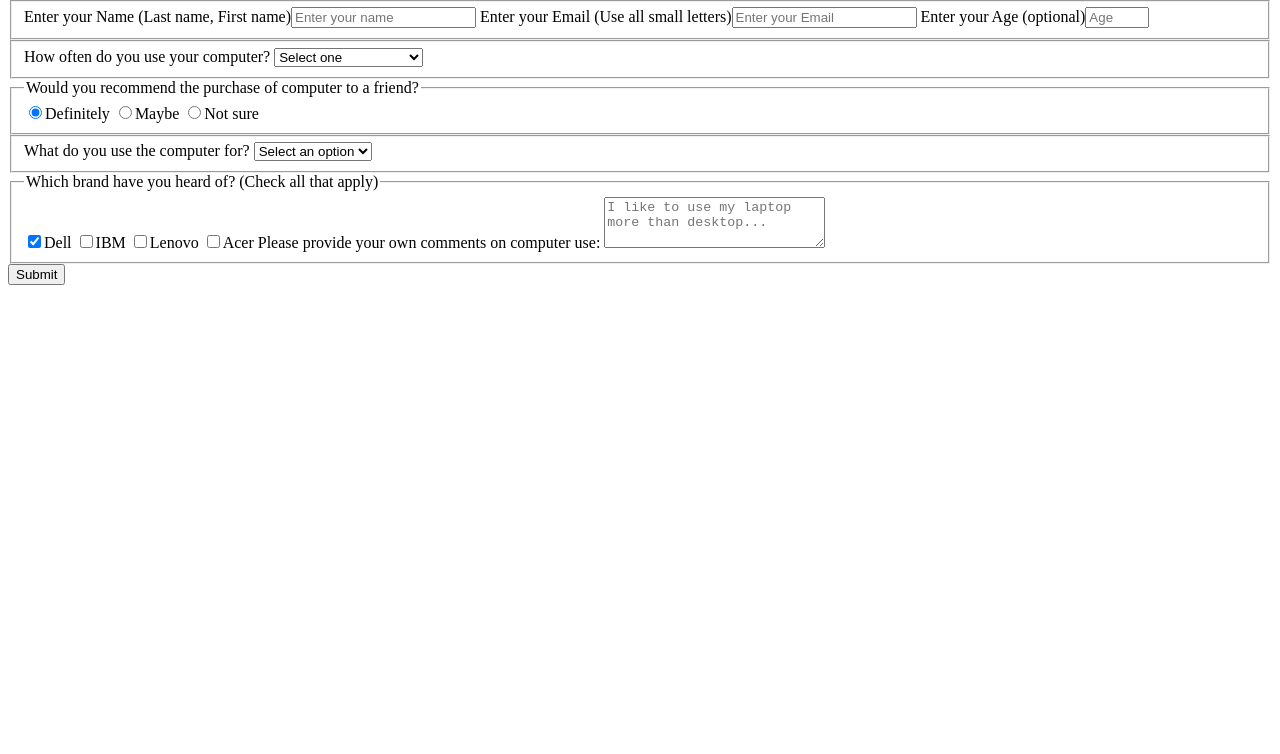
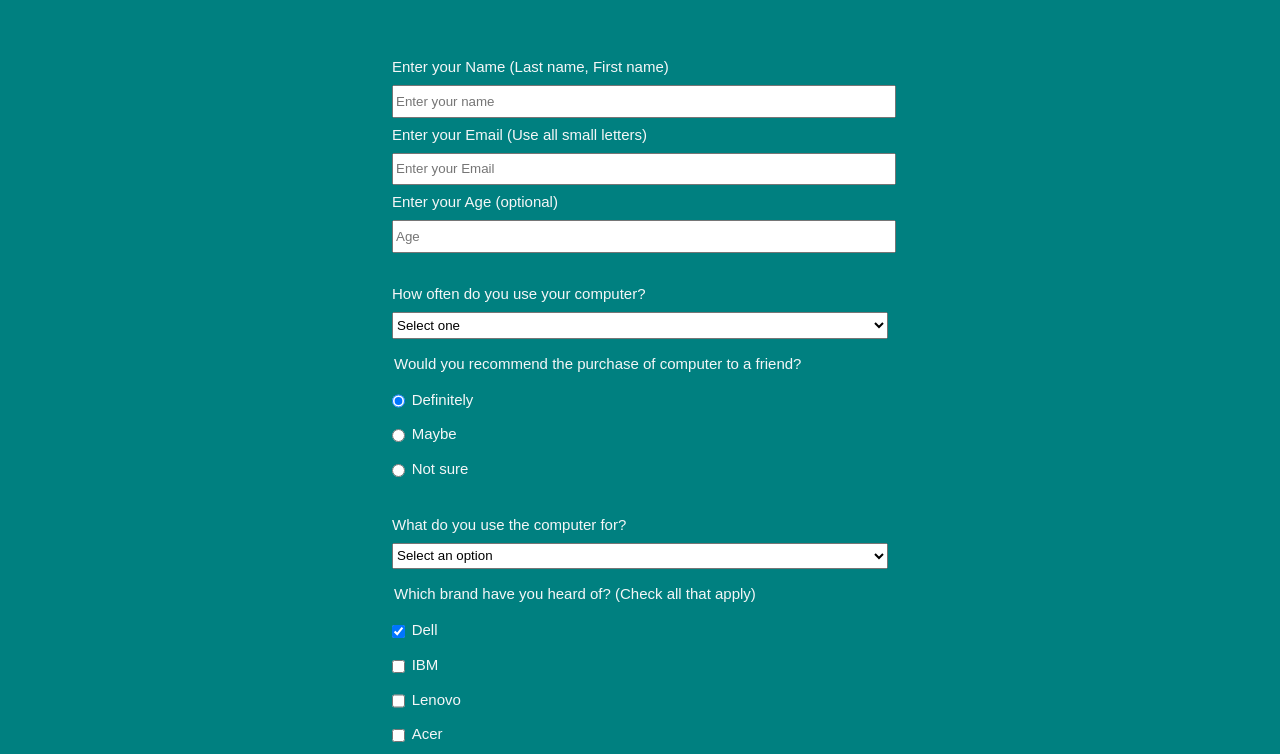
Before and after one commit to Maumnanum12/survey_form, a plain HTML site: page index.html in a window 1280 px wide. Shown: the part 114-868 px from the top of the page. Before the commit the page ends 800 px from the top, so only its background shows below. Drawn offline with Linux system fonts and the light colour scheme.

Commit message:
Update index.html

```diff
--- a/index.html
+++ b/index.html
@@ -3,7 +3,7 @@
   <head>
     <meta charset="UTF-8">
     <title>Computer Use Survey Form</title>
-    <link rel="stylesheet" href="styles17.css">
+    <link rel="stylesheet" href="styles.css">
   </head>
   <body>
     <h1 id="title">Computer Use Survey Form</h1>
```
